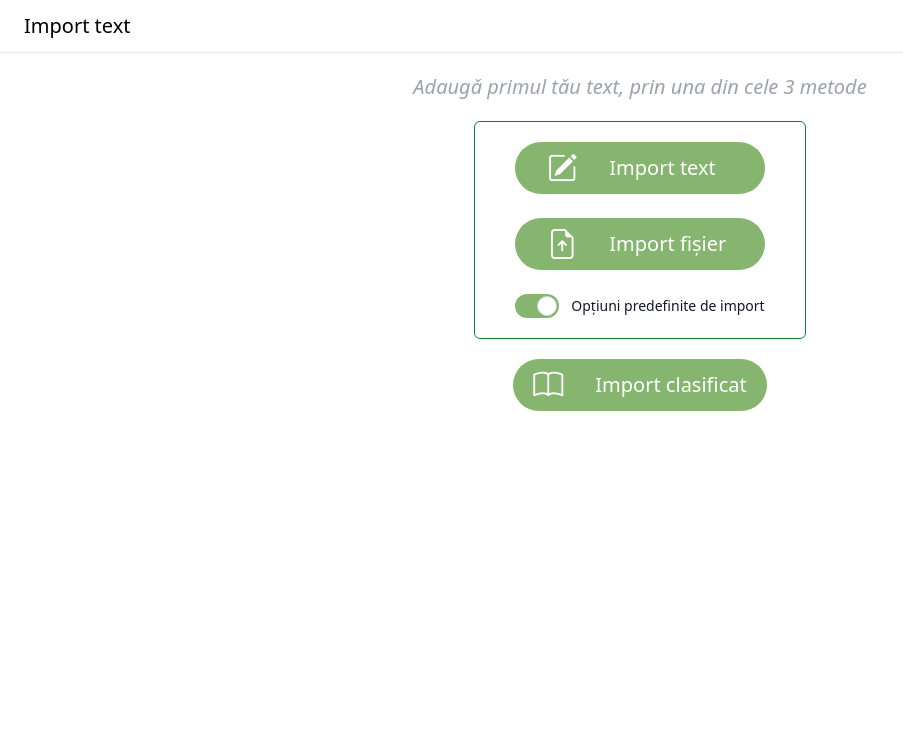
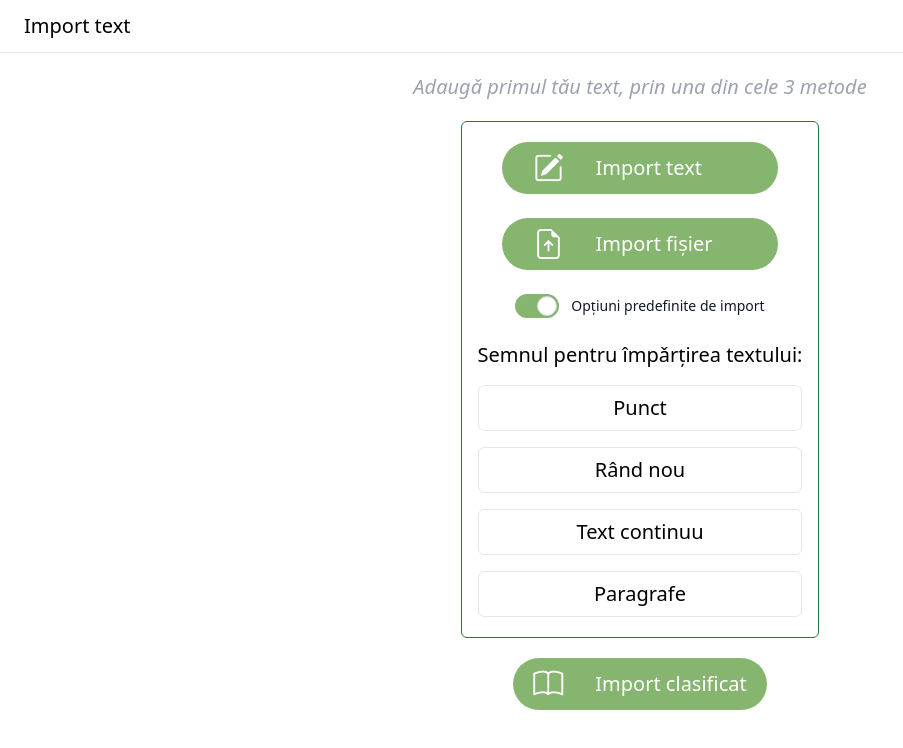
Before and after one commit to CCotuna/IE-FE-Collaborative-Bible-Translation-App, a Vue app: page / in a window 1280 px wide. Both pictures are taken after a click on the label "Opțiuni predefinite de import". Shown: the top 748 px of the page, without its empty margins (0-903 px from the left). Built offline with nearby package versions, Linux system fonts and the light colour scheme.

Commit message:
Style - added options for predefined import options

```diff
--- a/src/views/HomeView.vue
+++ b/src/views/HomeView.vue
@@ -1,11 +1,20 @@
 <script setup>
+import { ref } from "vue"
+
+const isChecked = ref(false);
+const selectedOption = ref(null);
+
+const selectOption = (option) => {
+  selectedOption.value = option;
+}
 </script>
 
 <template>
   <main>
     <div class="flex flex-col space-y-5 items-center justify-center px-8 mt-5 text-center text-xl">
       <p class="px-8 text-gray-400 text-md italic">Adaugǎ primul tǎu text, prin una din cele 3 metode</p>
-      <div class="flex flex-col space-y-6 px-10 py-5 border border-green-700 rounded-md">
+      <div class="flex flex-col space-y-6 py-5 border border-green-700 rounded-md">
+        <div class="flex flex-col space-y-6 px-10">
           <button class="flex items-center space-x-8 px-8 py-2 text-white bg-brand-olivine rounded-full">
             <i class="bi bi-pencil-square text-3xl"></i>
             <span class="text-xl">Import text</span>
@@ -14,14 +23,51 @@
             <i class="bi bi-file-earmark-arrow-up text-3xl"></i>
             <span class="text-xl">Import fișier</span>
           </button>
+        </div>
+
+        <div class="px-4">
           <label class="inline-flex items-center cursor-pointer">
-          <input type="checkbox" value="" class="sr-only peer">
+            <input type="checkbox" value="" class="sr-only peer" v-model="isChecked">
             <div
               class="relative w-11 h-6 bg-gray-400 peer-focus:outline-none rounded-full peer peer-checked:bg-brand-olivine peer-checked:after:translate-x-full rtl:peer-checked:after:-translate-x-full after:content-[''] after:absolute after:top-[2px] after:start-[2px] after:bg-white after:border-gray-300 after:border after:rounded-full after:h-5 after:w-5 after:transition-all">
             </div>
             <span class="ms-3 text-sm text-gray-900">Opțiuni predefinite de import</span>
           </label>
+
+          <div v-if="isChecked" class="flex flex-col space-y-4 mt-4">
+            <span>Semnul pentru împǎrțirea textului:</span>
+
+            <button
+              @click="selectOption('Punct')"
+              :class="selectedOption === 'Punct' ? 'border border-brand-olivine text-brand-olivine' : 'border border-gray-200 text-black'"
+              class="py-2 rounded-md transition">
+              Punct
+            </button>
+
+            <button
+              @click="selectOption('Rand nou')"
+              :class="selectedOption === 'Rand nou' ? 'border border-brand-olivine text-brand-olivine' : 'border border-gray-200 text-black'"
+              class=" py-2 rounded-md transition">
+              Rând nou
+            </button>
+
+            <button
+              @click="selectOption('Text continuu')"
+              :class="selectedOption === 'Text continuu' ? 'border border-brand-olivine text-brand-olivine' : 'border border-gray-200 text-black'"
+              class="py-2 rounded-md transition">
+              Text continuu
+            </button>
+
+            <button
+              @click="selectOption('Paragrafe')"
+              :class="selectedOption === 'Paragrafe' ? 'border border-brand-olivine text-brand-olivine' : 'border border-gray-200 text-black'"
+              class=" py-2 rounded-md transition">
+              Paragrafe
+            </button>
           </div>
+        </div>
+      </div>
+
       <button class="flex items-center space-x-8 px-5 py-2 text-white bg-brand-olivine rounded-full">
         <i class="bi bi-book text-3xl"></i>
         <span class="text-xl">Import clasificat</span>
```
Lines whose indentation alone changed are shown as unchanged.
